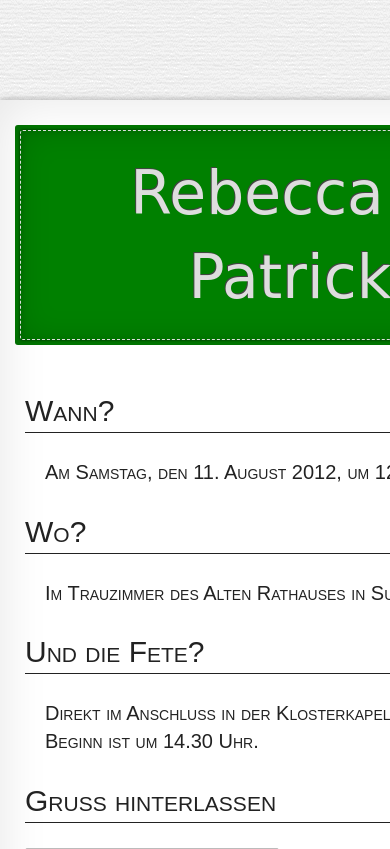
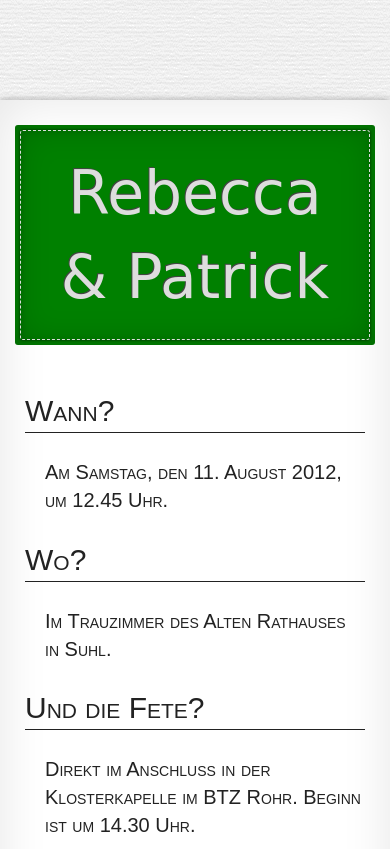
Before and after one commit to dAnjou/wedding-stuff, a Python web app: template templates/index.html in a window 390 px wide; the page is wider, and only the part inside the window is pictured. Shown: the top 849 px of that part. Run offline with Jinja, Linux system fonts and the light colour scheme; the template is opened without the code that fills it, so the values that code supplies are empty; some web fonts are replaced; grey boxes are pictures that could not be loaded.

Commit message:
fixed responsive bug

```diff
--- a/assets/style.scss
+++ b/assets/style.scss
@@ -18,7 +18,7 @@ body {
 }
 
 .main {
-    width: 550px;
+    max-width: 550px;
     margin: 100px auto;
     padding: 25px 15px;
     text-align: center;
--- a/static/css/style.css
+++ b/static/css/style.css
@@ -743,7 +743,7 @@ body {
   border: 1px solid #999; */ }
 
 .main {
-  width: 550px;
+  max-width: 550px;
   margin: 100px auto;
   padding: 25px 15px;
   text-align: center;
--- a/templates/base.html
+++ b/templates/base.html
@@ -3,8 +3,6 @@
     <head>
         {% block head %}
             <meta charset="utf-8" />
-            <meta http-equiv="X-UA-Compatible" content="IE=edge,chrome=1" />
-            <meta name="apple-mobile-web-app-capable" content="yes" />
     		<title>{% block title %}{% endblock %}</title>
         {% endblock %}
     </head>
--- a/templates/index.html
+++ b/templates/index.html
@@ -9,7 +9,7 @@
     <script src="{{ url_for('static', filename='js/libs/modernizr-2.5.3.min.js') }}"></script>
 {% endblock %}
 {% block body %}
-    <div role="main" class="main paper">
+    <div class="main paper">
         <div class="stitch">
             <h1>Rebecca &amp; Patrick</h1>
         </div>
```
